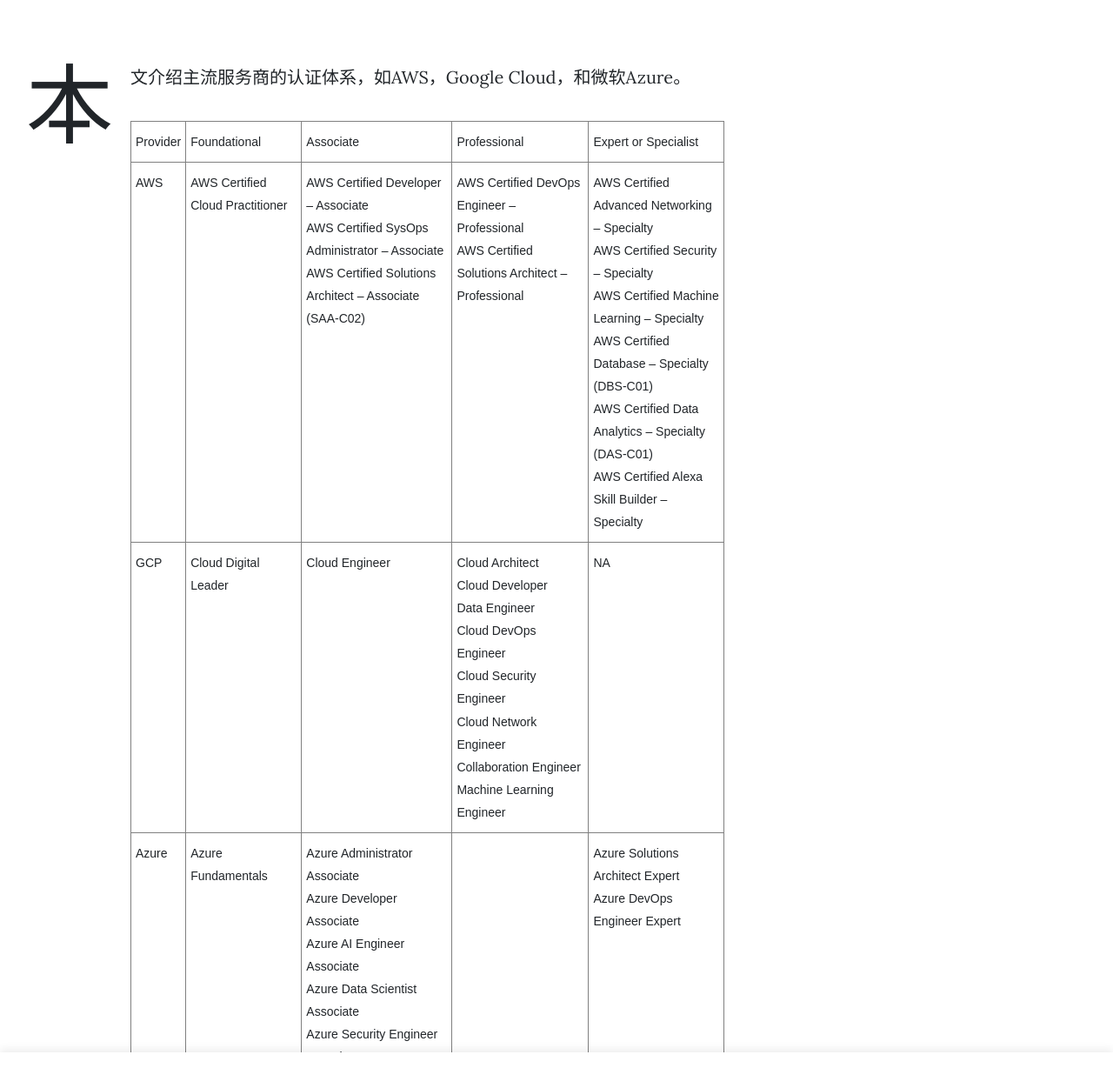
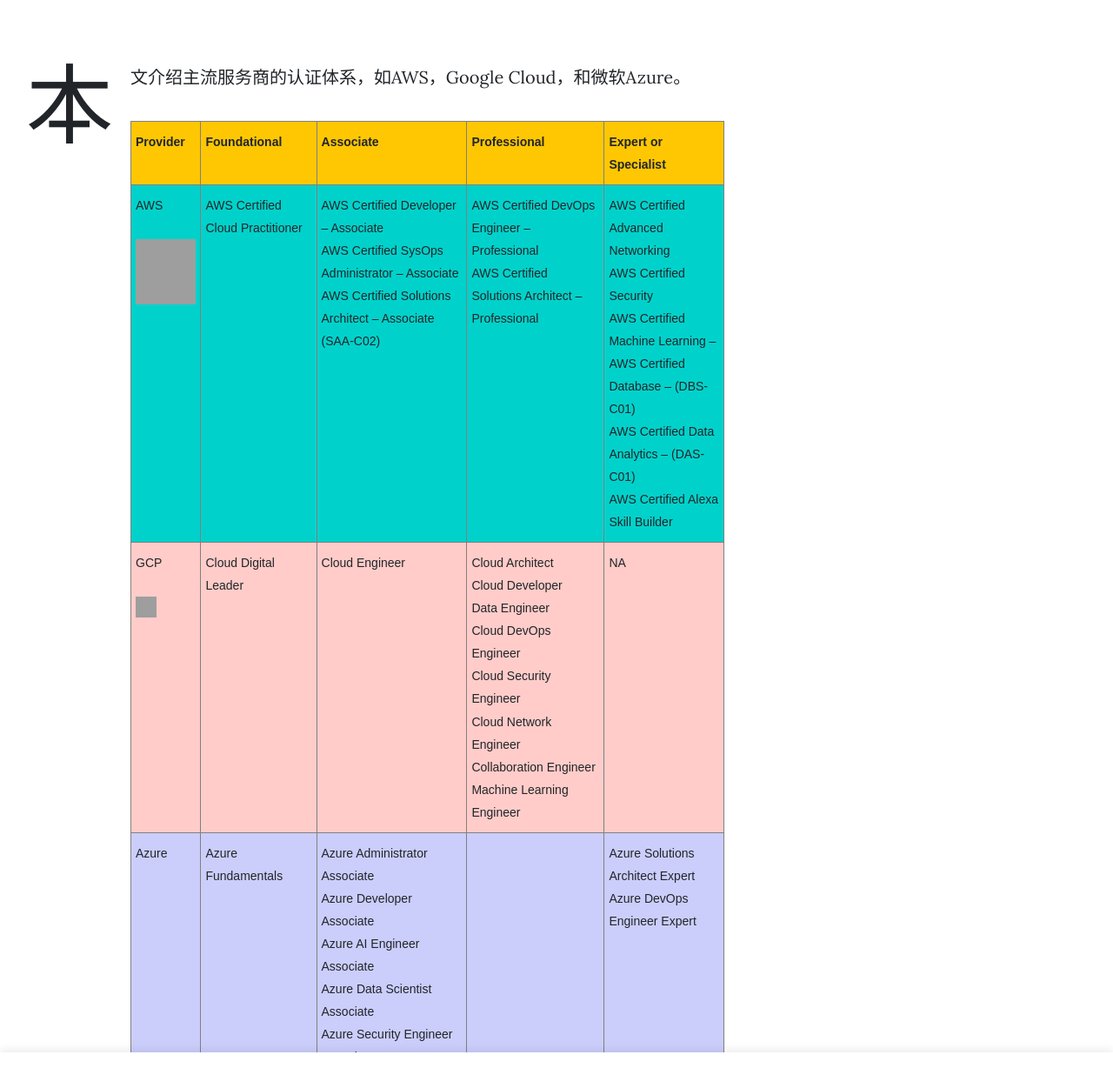
Before and after one commit to billrain/mainframe2cloud.github.io, a Jekyll site: the page built from _posts/2021-08-11-Popular-Cloud-Certs.markdown, in a window 1280 px wide and 1400 px high, scrolled down 360 px. Shown: the part 120-1348 px from the top of the window at 87% size. Built offline with Jekyll 4.4.1, drawn with Linux system fonts in a browser that asks for light colours; nearby versions of some CDN libraries; comment, search, counter and statistics services are not loaded; some of the changed lines change nothing that is shown; grey boxes are pictures that could not be loaded.

Commit message:
Update 2021-08-11-Popular-Cloud-Certs.markdown

```diff
--- a/_posts/2021-08-11-Popular-Cloud-Certs.markdown
+++ b/_posts/2021-08-11-Popular-Cloud-Certs.markdown
@@ -15,40 +15,43 @@
   overflow:hidden;padding:10px 5px;word-break:normal;}
 .tg th{border-color:black;border-style:solid;border-width:1px;font-family:Arial, sans-serif;font-size:14px;
   font-weight:normal;overflow:hidden;padding:10px 5px;word-break:normal;}
-.tg .tg-0pky{border-color:inherit;text-align:left;vertical-align:top}
-.tg .tg-dvpl{border-color:inherit;text-align:right;vertical-align:top}
+.tg .tg-item{background-color:#00d2cb;border-color:inherit;text-align:left;vertical-align:top}
+.tg .tg-20mg{background-color:#ffc702;border-color:inherit;font-weight:bold;text-align:left;vertical-align:top}
+.tg .tg-90e1{background-color:#ffccc9;border-color:inherit;text-align:left;vertical-align:top}
+.tg .tg-61xu{background-color:#cbcefb;border-color:inherit;text-align:left;vertical-align:top}
+.tg .tg-z115{background-color:#cbcefb;border-color:inherit;text-align:right;vertical-align:top}
 </style>
 <table class="tg">
 <thead>
   <tr>
-    <th class="tg-0pky">Provider</th>
-    <th class="tg-0pky">Foundational</th>
-    <th class="tg-0pky">Associate</th>
-    <th class="tg-0pky">Professional</th>
-    <th class="tg-0pky">Expert or Specialist</th>
+    <th class="tg-20mg">Provider</th>
+    <th class="tg-20mg">Foundational</th>
+    <th class="tg-20mg">Associate</th>
+    <th class="tg-20mg">Professional</th>
+    <th class="tg-20mg">Expert or Specialist</th>
   </tr>
 </thead>
 <tbody>
   <tr>
-    <td class="tg-0pky">AWS</td>
-    <td class="tg-0pky">AWS Certified Cloud Practitioner</td>
-    <td class="tg-0pky">AWS Certified Developer – Associate<br>AWS Certified SysOps Administrator – Associate<br>AWS Certified Solutions Architect – Associate (SAA-C02)</td>
-    <td class="tg-0pky">AWS Certified DevOps Engineer – Professional<br>AWS Certified Solutions Architect – Professional<br></td>
-    <td class="tg-0pky">AWS Certified Advanced Networking – Specialty<br>AWS Certified Security – Specialty<br>AWS Certified Machine Learning – Specialty<br>AWS Certified Database – Specialty (DBS-C01)<br>AWS Certified Data Analytics – Specialty (DAS-C01)<br>AWS Certified Alexa Skill Builder – Specialty</td>
+    <td class="tg-item">AWS<br><br><img src="https://a0.awsstatic.com/libra-css/images/logos/aws_smile-header-desktop-en-white_59x35@2x.png" alt="Image" width="100" height="75"></td>
+    <td class="tg-item">AWS Certified Cloud Practitioner</td>
+    <td class="tg-item">AWS Certified Developer – Associate<br>AWS Certified SysOps Administrator – Associate<br>AWS Certified Solutions Architect – Associate (SAA-C02)</td>
+    <td class="tg-item">AWS Certified DevOps Engineer – Professional<br>AWS Certified Solutions Architect – Professional<br></td>
+    <td class="tg-item">AWS Certified Advanced Networking <br>AWS Certified Security <br>AWS Certified Machine Learning –<br>AWS Certified Database – (DBS-C01)<br>AWS Certified Data Analytics – (DAS-C01)<br>AWS Certified Alexa Skill Builder </td>
   </tr>
   <tr>
-    <td class="tg-0pky">GCP</td>
-    <td class="tg-0pky">Cloud Digital Leader</td>
-    <td class="tg-0pky">Cloud Engineer</td>
-    <td class="tg-0pky">Cloud Architect<br>Cloud Developer<br>Data Engineer<br>Cloud DevOps Engineer<br>Cloud Security Engineer<br>Cloud Network Engineer<br>Collaboration Engineer<br>Machine Learning Engineer</td>
-    <td class="tg-0pky">NA</td>
+    <td class="tg-90e1">GCP<br><br><img src="https://ssl.gstatic.com/pantheon/images/freetrial/cloud_logo_no_text.svg" alt="Image" width="24" height="24"></td>
+    <td class="tg-90e1">Cloud Digital Leader</td>
+    <td class="tg-90e1">Cloud Engineer</td>
+    <td class="tg-90e1">Cloud Architect<br>Cloud Developer<br>Data Engineer<br>Cloud DevOps Engineer<br>Cloud Security Engineer<br>Cloud Network Engineer<br>Collaboration Engineer<br>Machine Learning Engineer</td>
+    <td class="tg-90e1">NA</td>
   </tr>
   <tr>
-    <td class="tg-0pky">Azure</td>
-    <td class="tg-0pky">Azure Fundamentals</td>
-    <td class="tg-0pky">Azure Administrator Associate<br>Azure Developer Associate<br>Azure AI Engineer Associate<br>Azure Data Scientist Associate<br>Azure Security Engineer Associate</td>
-    <td class="tg-dvpl"></td>
-    <td class="tg-0pky">Azure Solutions Architect Expert<br>Azure DevOps Engineer Expert<br></td>
+    <td class="tg-61xu">Azure</td>
+    <td class="tg-61xu">Azure Fundamentals</td>
+    <td class="tg-61xu">Azure Administrator Associate<br>Azure Developer Associate<br>Azure AI Engineer Associate<br>Azure Data Scientist Associate<br>Azure Security Engineer Associate</td>
+    <td class="tg-z115"></td>
+    <td class="tg-61xu">Azure Solutions Architect Expert<br>Azure DevOps Engineer Expert<br></td>
   </tr>
 </tbody>
 </table>
```
